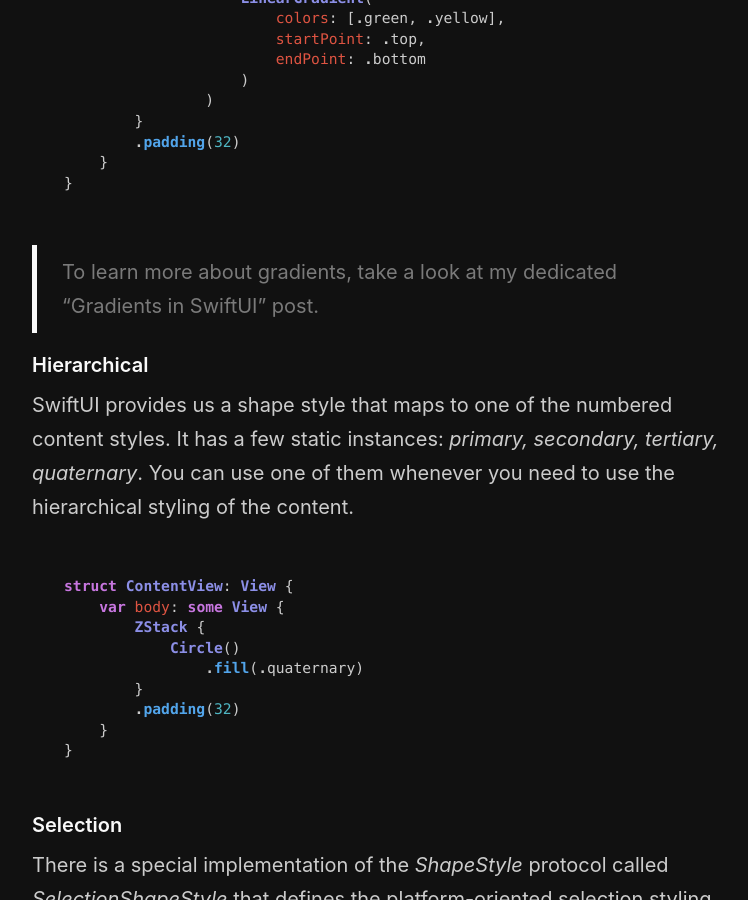
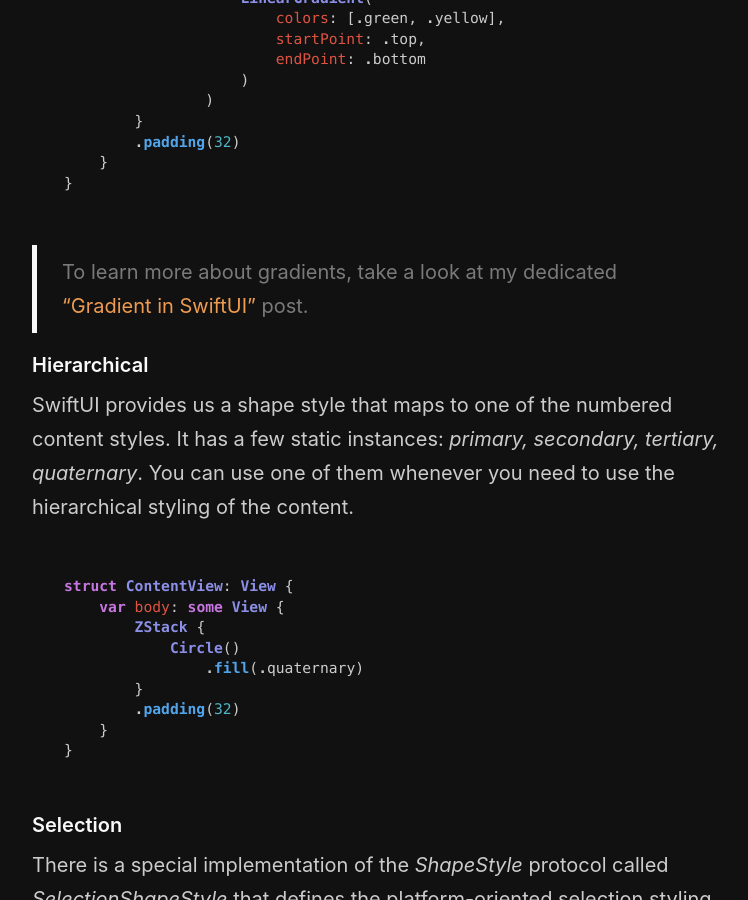
Before and after one commit to mecid/mecid.github.io, a Jekyll site: the page built from _posts/2021-11-17-the-many-faces-of-shapestyle-in-swiftui.md, in a window 1280 px wide and 900 px high, scrolled down 1593 px. Shown: the whole window, without its empty margins (258-1006 px from the left). Built offline with Jekyll 4.4.1, drawn with Linux system fonts in a browser that asks for light colours; some of the changed text lies outside the part shown.

Commit message:
reference posts added to shape style post

````diff
--- a/_posts/2021-11-17-the-many-faces-of-shapestyle-in-swiftui.md
+++ b/_posts/2021-11-17-the-many-faces-of-shapestyle-in-swiftui.md
@@ -59,7 +59,7 @@ struct ContentView: View {
 }
 ```
 
-> To learn more about gradients, take a look at my dedicated "Gradients in SwiftUI" post.
+> To learn more about gradients, take a look at my dedicated ["Gradient in SwiftUI"](/2019/11/13/gradient-in-swiftui/) post.
 
 #### Hierarchical
 SwiftUI provides us a shape style that maps to one of the numbered content styles. It has a few static instances: *primary, secondary, tertiary, quaternary*. You can use one of them whenever you need to use the hierarchical styling of the content.
````
Also changed, not shown: other parts of _posts/2021-11-17-the-many-faces-of-shapestyle-in-swiftui.md (+2 -0 lines).
